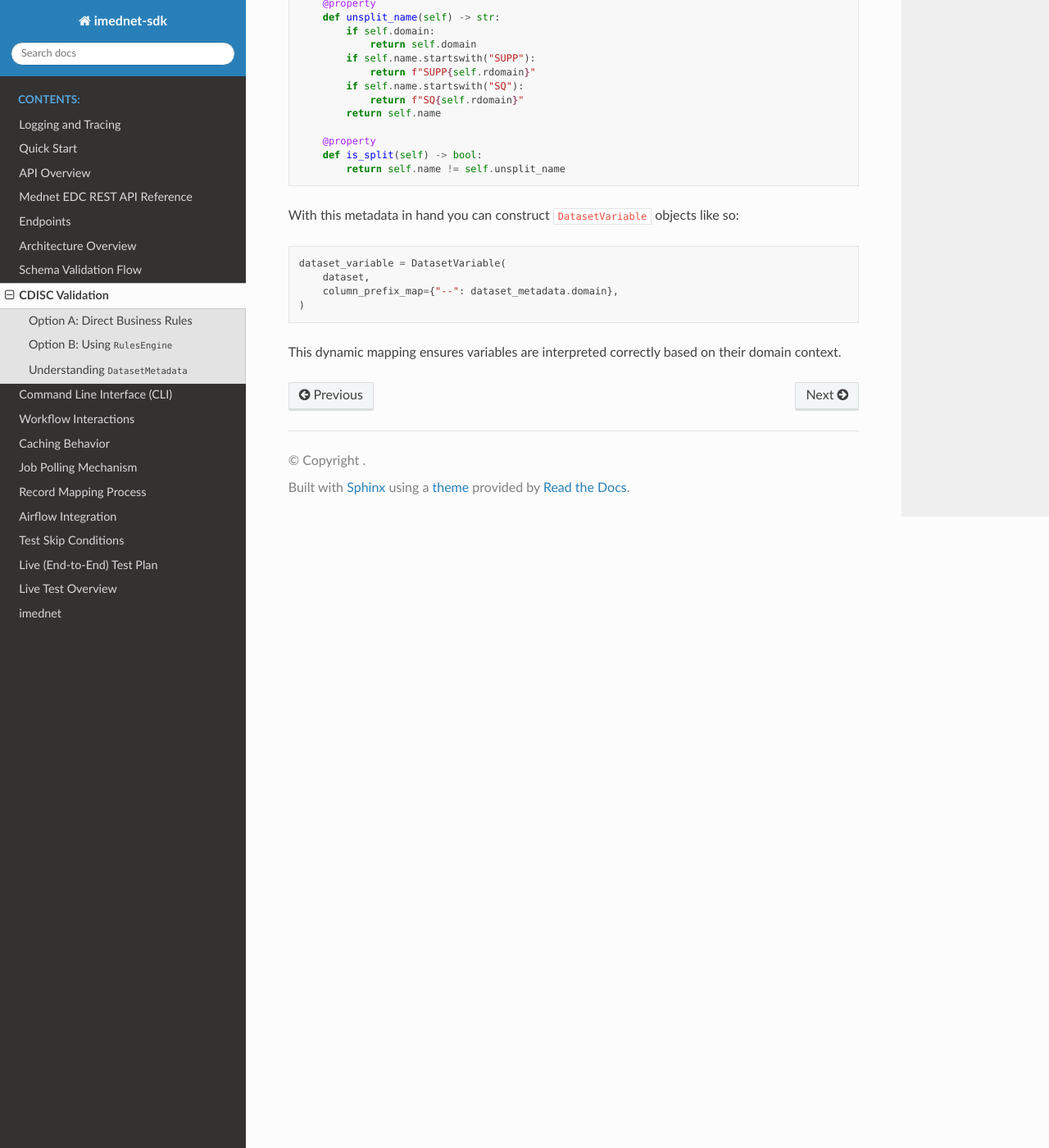
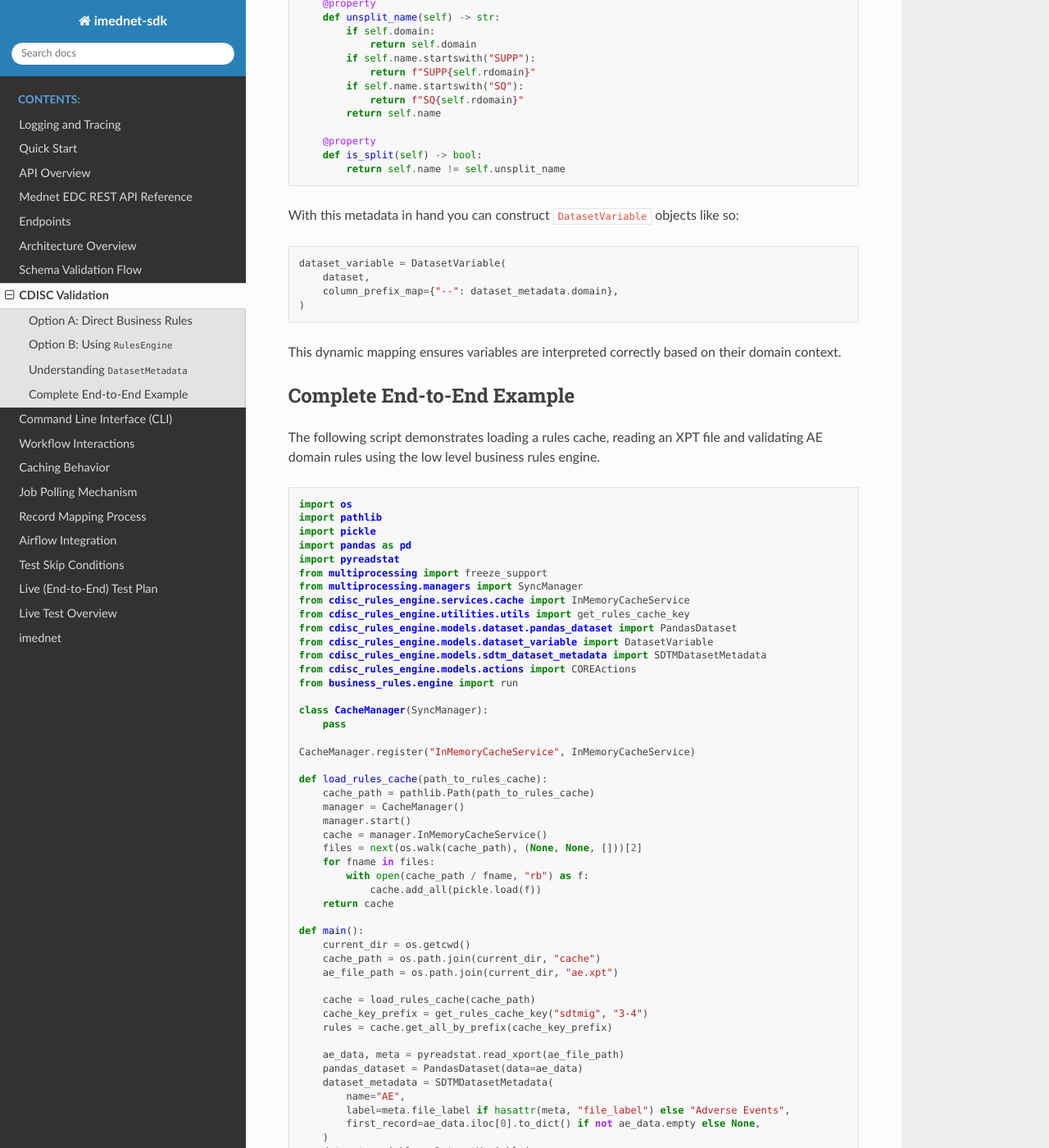
Before and after one commit to fderuiter/imednet-python-sdk, a Sphinx documentation site: the page built from docs/cdisc_validation.rst, in a window 1280 px wide and 1400 px high, scrolled down 1519 px. Shown: the whole window at 82% size. Built offline with Sphinx 7.4.7 and the Read the Docs theme 3.1.0, drawn with Linux system fonts in a browser that asks for light colours; some of the changed text lies outside the part shown.

Commit message:
docs: add CDISC validation example

```diff
--- a/docs/cdisc_validation.rst
+++ b/docs/cdisc_validation.rst
@@ -103,3 +103,95 @@ so::
 
 This dynamic mapping ensures variables are interpreted correctly based on their
 domain context.
+
+Complete End-to-End Example
+---------------------------
+
+The following script demonstrates loading a rules cache, reading an XPT file and
+validating AE domain rules using the low level business rules engine.
+
+.. code-block:: python
+
+   import os
+   import pathlib
+   import pickle
+   import pandas as pd
+   import pyreadstat
+   from multiprocessing import freeze_support
+   from multiprocessing.managers import SyncManager
+   from cdisc_rules_engine.services.cache import InMemoryCacheService
+   from cdisc_rules_engine.utilities.utils import get_rules_cache_key
+   from cdisc_rules_engine.models.dataset.pandas_dataset import PandasDataset
+   from cdisc_rules_engine.models.dataset_variable import DatasetVariable
+   from cdisc_rules_engine.models.sdtm_dataset_metadata import SDTMDatasetMetadata
+   from cdisc_rules_engine.models.actions import COREActions
+   from business_rules.engine import run
+
+   class CacheManager(SyncManager):
+       pass
+
+   CacheManager.register("InMemoryCacheService", InMemoryCacheService)
+
+   def load_rules_cache(path_to_rules_cache):
+       cache_path = pathlib.Path(path_to_rules_cache)
+       manager = CacheManager()
+       manager.start()
+       cache = manager.InMemoryCacheService()
+       files = next(os.walk(cache_path), (None, None, []))[2]
+       for fname in files:
+           with open(cache_path / fname, "rb") as f:
+               cache.add_all(pickle.load(f))
+       return cache
+
+   def main():
+       current_dir = os.getcwd()
+       cache_path = os.path.join(current_dir, "cache")
+       ae_file_path = os.path.join(current_dir, "ae.xpt")
+
+       cache = load_rules_cache(cache_path)
+       cache_key_prefix = get_rules_cache_key("sdtmig", "3-4")
+       rules = cache.get_all_by_prefix(cache_key_prefix)
+
+       ae_data, meta = pyreadstat.read_xport(ae_file_path)
+       pandas_dataset = PandasDataset(data=ae_data)
+       dataset_metadata = SDTMDatasetMetadata(
+           name="AE",
+           label=meta.file_label if hasattr(meta, "file_label") else "Adverse Events",
+           first_record=ae_data.iloc[0].to_dict() if not ae_data.empty else None,
+       )
+       dataset_variable = DatasetVariable(
+           pandas_dataset,
+           column_prefix_map={"--": dataset_metadata.domain},
+       )
+
+       ae_rules = [
+           rule for rule in rules
+           if "AE" in rule.get("domains", {}).get("Include", []) or
+              "ALL" in rule.get("domains", {}).get("Include", [])
+       ]
+
+       all_results = []
+       for rule in ae_rules:
+           results = []
+           core_actions = COREActions(
+               output_container=results,
+               variable=dataset_variable,
+               dataset_metadata=dataset_metadata,
+               rule=rule,
+               value_level_metadata=None,
+           )
+           triggered = run(
+               rule=rule,
+               defined_variables=dataset_variable,
+               defined_actions=core_actions,
+           )
+           if triggered and results:
+               all_results.extend(results)
+
+       print("\n===== VALIDATION SUMMARY =====")
+       print(f"Total rules checked: {len(ae_rules)}")
+       print(f"Total issues found: {len(all_results)}")
+
+   if __name__ == "__main__":
+       freeze_support()
+       main()
```
Also changed, not shown: CHANGELOG.md (+1 -0 lines), 1 other file.
